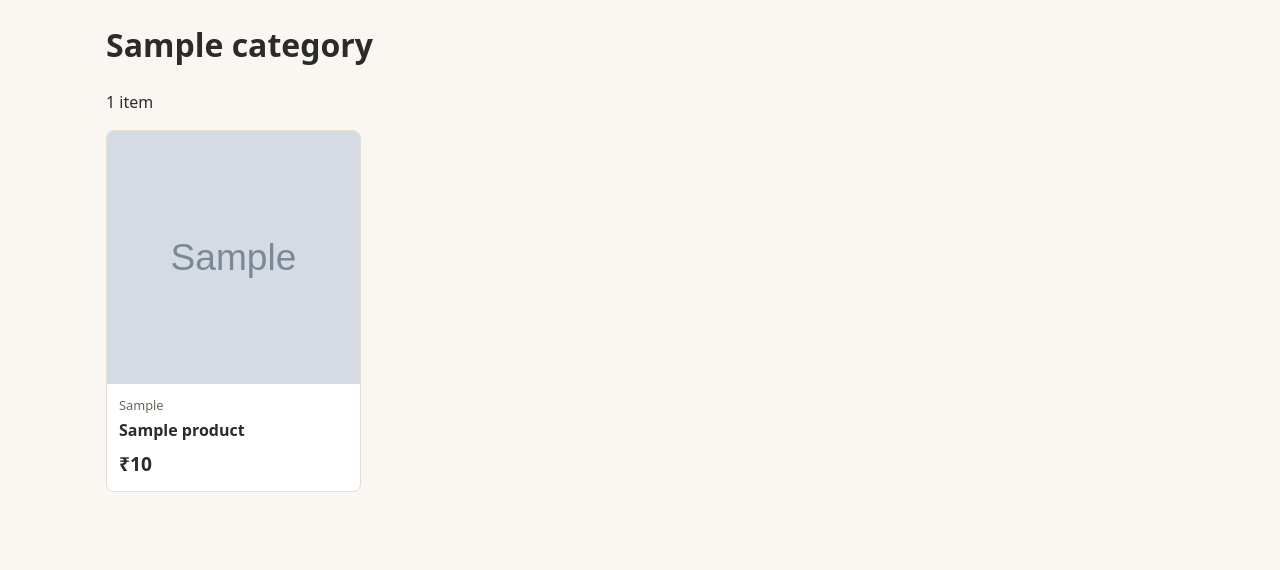
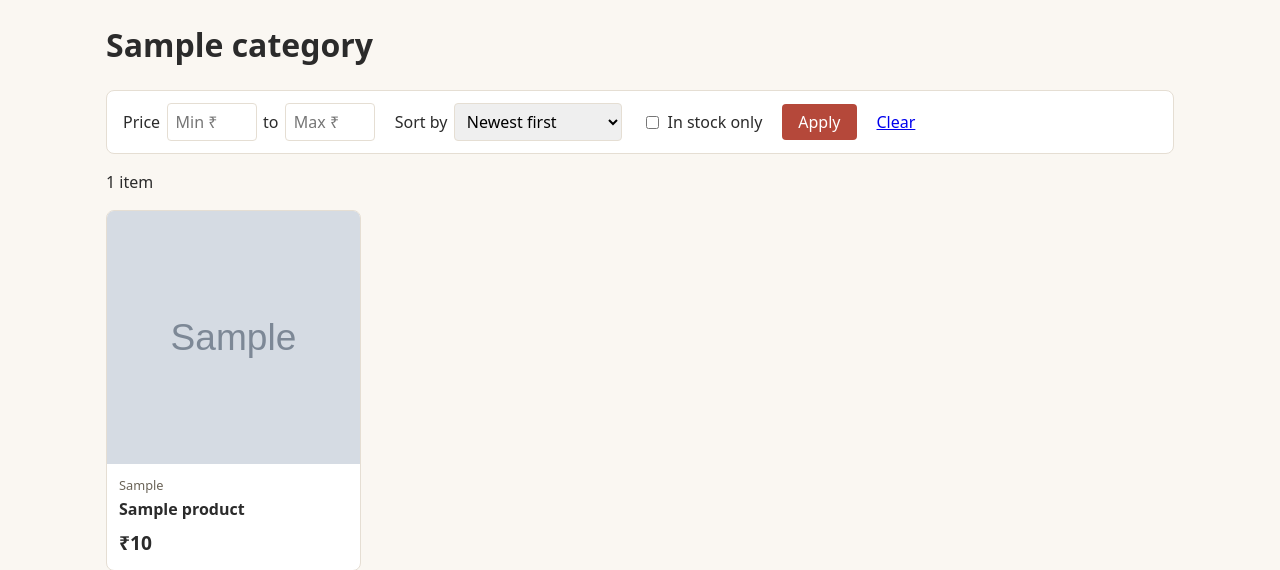
Before and after one commit to web-kalakaar/radhe-krishna-store, a Django app: a page that uses templates/store/category_detail.html in a window 1280 px wide. Shown: the part 77-647 px from the top of the page. Run offline with Django 5.2, Linux system fonts and the light colour scheme; tables that the repository leaves empty hold one stand-in row (values such as "Sample post"); grey boxes marked "Sample" are stand-in pictures.

Commit message:
Add price filter, stock filter and sorting on category pages

```diff
--- a/static/css/style.css
+++ b/static/css/style.css
@@ -307,3 +307,54 @@ main {
 .features th {
   width: 40%;
 }
+/* Filters */
+.filters {
+  display: flex;
+  flex-wrap: wrap;
+  align-items: center;
+  gap: 0.75rem 1.25rem;
+  margin: 1rem 0;
+  padding: 0.75rem 1rem;
+  background: #fff;
+  border: 1px solid var(--color-border);
+  border-radius: 8px;
+}
+
+.filters__group {
+  display: flex;
+  align-items: center;
+  gap: 0.4rem;
+}
+
+.filters input[type="number"] {
+  width: 90px;
+}
+
+.filters input[type="number"],
+.filters select {
+  padding: 0.35rem 0.5rem;
+  border: 1px solid var(--color-border);
+  border-radius: 4px;
+  font: inherit;
+}
+
+.filters__check {
+  display: flex;
+  align-items: center;
+  gap: 0.35rem;
+}
+
+.btn {
+  padding: 0.4rem 1rem;
+  font: inherit;
+  color: #fff;
+  background: var(--color-primary);
+  border: 0;
+  border-radius: 4px;
+  cursor: pointer;
+}
+
+.form-error {
+  color: #c62828;
+  margin: 0.25rem 0;
+}
--- /dev/null
+++ b/store/forms.py
@@ -0,0 +1,57 @@
+from django import forms
+
+SORT_CHOICES = [
+    ("", "Newest first"),
+    ("price_asc", "Price: low to high"),
+    ("price_desc", "Price: high to low"),
+    ("discount", "Biggest discount"),
+]
+
+SORT_FIELDS = {
+    "price_asc": "price",
+    "price_desc": "-price",
+    "discount": "-discount_percent",
+}
+
+
+class ProductFilterForm(forms.Form):
+    min_price = forms.DecimalField(
+        required=False,
+        min_value=0,
+        label="Min price",
+        widget=forms.NumberInput(attrs={"placeholder": "Min ₹"}),
+    )
+    max_price = forms.DecimalField(
+        required=False,
+        min_value=0,
+        label="Max price",
+        widget=forms.NumberInput(attrs={"placeholder": "Max ₹"}),
+    )
+    in_stock = forms.BooleanField(required=False, label="In stock only")
+    sort = forms.ChoiceField(choices=SORT_CHOICES, required=False, label="Sort by")
+
+    def clean(self):
+        cleaned_data = super().clean()
+        min_price = cleaned_data.get("min_price")
+        max_price = cleaned_data.get("max_price")
+        if min_price is not None and max_price is not None and min_price > max_price:
+            self.add_error("max_price", "Max price must be higher than min price.")
+        return cleaned_data
+
+    def filter_queryset(self, queryset):
+        """Apply the chosen filters and sorting. Invalid input is ignored."""
+        if not self.is_valid():
+            return queryset
+
+        data = self.cleaned_data
+        if data["min_price"] is not None:
+            queryset = queryset.filter(price__gte=data["min_price"])
+        if data["max_price"] is not None:
+            queryset = queryset.filter(price__lte=data["max_price"])
+        if data["in_stock"]:
+            queryset = queryset.filter(stock__gt=0)
+
+        ordering = SORT_FIELDS.get(data["sort"])
+        if ordering:
+            queryset = queryset.order_by(ordering, "id")
+        return queryset
--- a/store/views.py
+++ b/store/views.py
@@ -1,5 +1,5 @@
 from django.shortcuts import get_object_or_404, render
-
+from .forms import ProductFilterForm
 from .models import Category, Product
 
 
@@ -16,10 +16,14 @@ def home(request):
 def category_detail(request, slug):
     category = get_object_or_404(Category, slug=slug)
     products = category.products.filter(is_available=True).prefetch_related("images")
+
+    form = ProductFilterForm(request.GET)
+    products = form.filter_queryset(products)
+
     return render(
         request,
         "store/category_detail.html",
-        {"category": category, "products": products},
+        {"category": category, "products": products, "form": form},
     )
 
 def product_detail(request, slug):
--- a/templates/store/category_detail.html
+++ b/templates/store/category_detail.html
@@ -8,13 +8,41 @@
   </nav>
 
   <h1>{{ category.name }}</h1>
+
+  <form method="get" class="filters">
+    <div class="filters__group">
+      <label for="{{ form.min_price.id_for_label }}">Price</label>
+      {{ form.min_price }}
+      <span>to</span>
+      {{ form.max_price }}
+    </div>
+
+    <div class="filters__group">
+      <label for="{{ form.sort.id_for_label }}">{{ form.sort.label }}</label>
+      {{ form.sort }}
+    </div>
+
+    <label class="filters__check">
+      {{ form.in_stock }} {{ form.in_stock.label }}
+    </label>
+
+    <button type="submit" class="btn">Apply</button>
+    <a href="{% url 'store:category_detail' category.slug %}">Clear</a>
+  </form>
+
+  {% for field in form %}
+    {% for error in field.errors %}
+      <p class="form-error">{{ error }}</p>
+    {% endfor %}
+  {% endfor %}
+
   <p>{{ products|length }} item{{ products|length|pluralize }}</p>
 
   <div class="product-grid">
     {% for product in products %}
       {% include "store/partials/product_card.html" %}
     {% empty %}
-      <p>No products in this category yet.</p>
+      <p>No products found.</p>
     {% endfor %}
   </div>
 {% endblock %}
```
